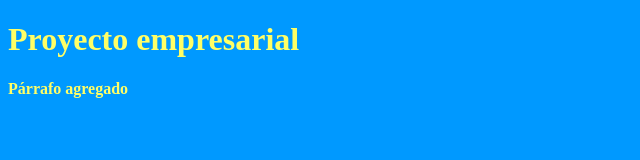
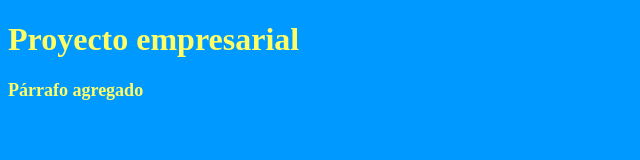
Before and after one commit to diegoacentenoo/CursoGit, a plain HTML site: page index.html in a window 1280 px wide. Shown: the full height of the page, 0-640 px from the left. Drawn offline with Linux system fonts and the light colour scheme.

Commit message:
Update css.css

```diff
--- a/css/css.css
+++ b/css/css.css
@@ -6,3 +6,6 @@ body{
 	font-weight:bold;
 	color:#FF6;
 }
+
+p{ font-size:18px;
+}
```
